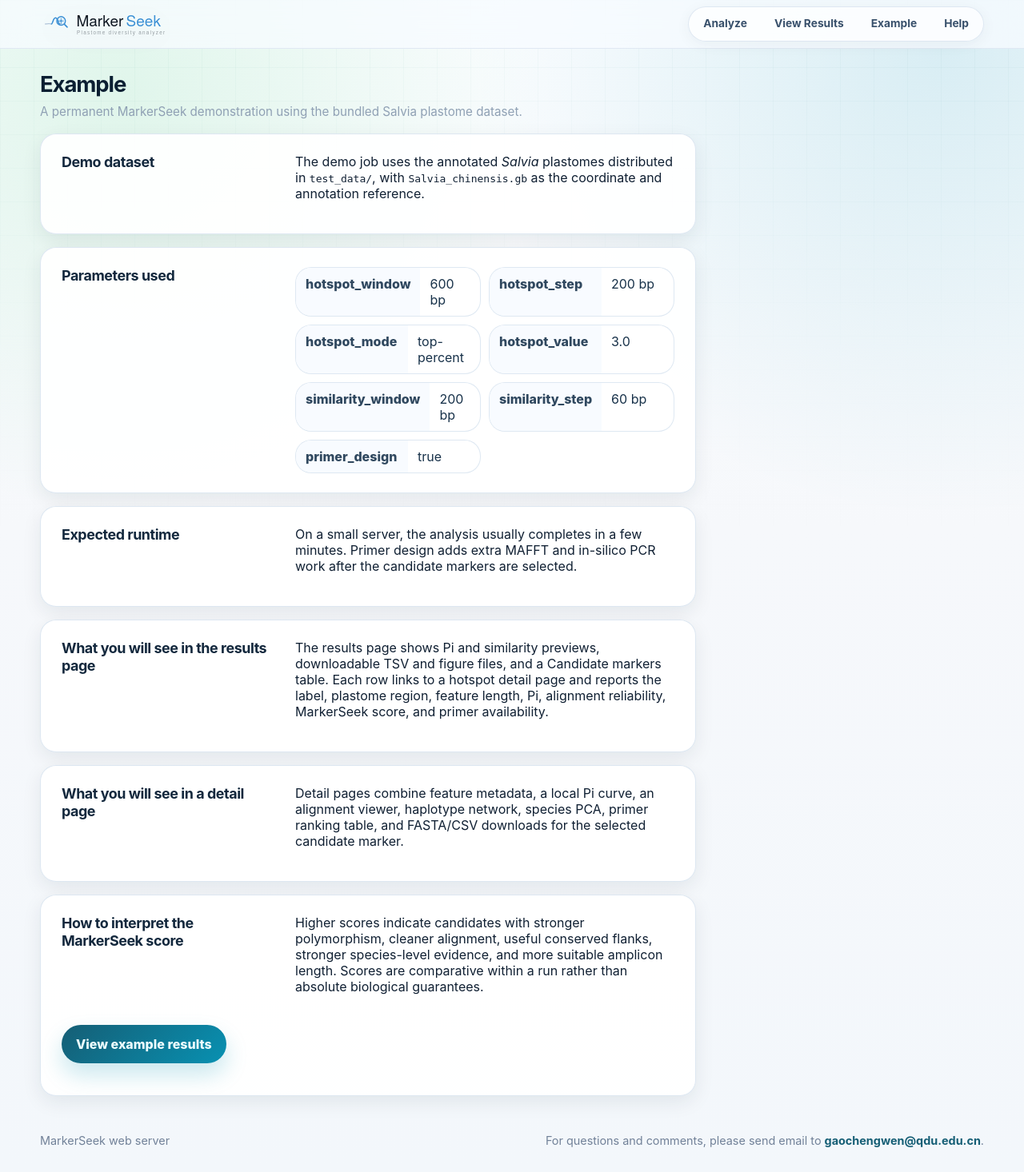
After one commit to gaochengwen/MarkerSeek, a FastAPI app: template src/markerseek/web/templates/example.html in a window 1280 px wide. The commit adds this page. Shown: the whole page at 80% size. Run offline with FastAPI, Linux system fonts and the light colour scheme; the template is opened without the code that fills it, so the values that code supplies are empty.

Commit message:
feat(web): polish result and detail pages with example route

```diff
--- a/src/markerseek/web/app.py
+++ b/src/markerseek/web/app.py
@@ -48,6 +48,13 @@ SUPPORTED_UPLOAD_SUFFIXES = {".gb", ".gbk", ".genbank"}
 JOB_STATUS_ORDER = {"queued", "running", "succeeded", "failed", "expired"}
 DOWNLOADABLE_FILES = set(RESULT_FILENAMES) | {"results.zip"}
 FEATURE_DATA_KEYS = ("pi_curve", "snp_positions", "indel_positions", "haplotype_network", "species_pca", "primers")
+INTRA_DEPENDENT_METRICS = {
+    "intraspecific_divergence",
+    "nearest_neighbor_discrimination",
+    "barcoding_gap",
+    "misclassification_risk",
+}
+INSUFFICIENT_REPLICATES_TEXT = "Insufficient replicates"
 
 MAX_FILES = 30
 MIN_FILES = 2
@@ -75,6 +82,8 @@ class WebSettings:
 
 settings = WebSettings()
 templates = Jinja2Templates(directory=str(TEMPLATE_DIR))
+templates.env.filters["fmt2"] = lambda value: format_template_number(value, digits=2)
+templates.env.filters["is_na"] = lambda value: is_na_value(value)
 
 JOB_QUEUE: queue.Queue[str] = queue.Queue()
 DB_LOCK = threading.Lock()
@@ -143,10 +152,14 @@ def init_db() -> None:
                 params_json TEXT NOT NULL,
                 input_files_json TEXT NOT NULL,
                 reference_file TEXT,
-                error TEXT
+                error TEXT,
+                permanent INTEGER NOT NULL DEFAULT 0
             )
             """
         )
+        columns = {row[1] for row in conn.execute("PRAGMA table_info(jobs)").fetchall()}
+        if "permanent" not in columns:
+            conn.execute("ALTER TABLE jobs ADD COLUMN permanent INTEGER NOT NULL DEFAULT 0")
         conn.commit()
 
 
@@ -175,6 +188,7 @@ def create_job_record(
     params: dict[str, Any],
     input_files: list[str],
     reference_file: str | None,
+    permanent: bool = False,
 ) -> None:
     now = utcnow()
     expires_at = now + timedelta(days=settings.retention_days)
@@ -182,9 +196,9 @@ def create_job_record(
         """
         INSERT INTO jobs (
             job_id, status, project_name, created_at, updated_at, expires_at,
-            params_json, input_files_json, reference_file
+            params_json, input_files_json, reference_file, permanent
         )
-        VALUES (?, ?, ?, ?, ?, ?, ?, ?, ?)
+        VALUES (?, ?, ?, ?, ?, ?, ?, ?, ?, ?)
         """,
         (
             job_id,
@@ -192,10 +206,11 @@ def create_job_record(
             project_name,
             isoformat(now),
             isoformat(now),
-            isoformat(expires_at),
+            "permanent" if permanent else isoformat(expires_at),
             json.dumps(params, sort_keys=True),
             json.dumps(input_files),
             reference_file,
+            1 if permanent else 0,
         ),
     )
 
@@ -340,15 +355,41 @@ def display_job_params(params: dict[str, Any]) -> list[tuple[str, Any]]:
     return [(labels.get(key, key), params[key]) for key in ordered_keys if key not in hidden]
 
 
+def is_na_value(value: Any) -> bool:
+    if value is None:
+        return True
+    if isinstance(value, str):
+        return value.strip().upper() in {"", "NA", "NAN", "NONE", "NULL"}
+    if isinstance(value, float):
+        return math.isnan(value)
+    return False
+
+
+def format_template_number(value: Any, *, digits: int = 2) -> str:
+    if is_na_value(value):
+        return "NA"
+    if isinstance(value, bool):
+        return str(value)
+    try:
+        numeric = float(value)
+    except (TypeError, ValueError):
+        return str(value)
+    return f"{numeric:.{digits}f}"
+
+
 def read_marker_feature_rows(job_id: str) -> list[dict[str, str | bool]]:
-    path = outputs_dir(job_id) / "Marker_features.tsv"
+    path = outputs_dir(job_id) / "candidate_marker_features.tsv"
     if not path.exists():
         return []
     with path.open(newline="", encoding="utf-8") as handle:
         rows = list(csv.DictReader(handle, delimiter="\t"))
+    visible_rows: list[dict[str, str | bool]] = []
     for row in rows:
         row["has_detail"] = (feature_payload_dir(job_id) / f"{feature_id_safe(row.get('feature_id', ''))}.json").exists()
-    return rows
+        row["has_missing_replicate_metrics"] = any(is_na_value(row.get(metric)) for metric in INTRA_DEPENDENT_METRICS)
+        if row["has_detail"]:
+            visible_rows.append(row)
+    return visible_rows
 
 
 def load_feature_payload(job_id: str, feature_id: str) -> tuple[dict[str, Any], dict[str, Any]]:
@@ -635,6 +676,7 @@ def row_to_job(row: sqlite3.Row) -> dict[str, Any]:
         "input_files": input_files,
         "reference_file": row["reference_file"],
         "error": row["error"],
+        "permanent": bool(row["permanent"]),
     }
 
 
@@ -694,8 +736,10 @@ def recover_unfinished_jobs() -> None:
 
 def cleanup_expired_jobs() -> None:
     now = utcnow()
-    rows = db_fetchall("SELECT job_id, status, expires_at FROM jobs WHERE status != 'expired'")
+    rows = db_fetchall("SELECT job_id, status, expires_at, permanent FROM jobs WHERE status != 'expired'")
     for row in rows:
+        if row["permanent"]:
+            continue
         try:
             expired = parse_iso(row["expires_at"]) <= now
         except ValueError:
@@ -936,6 +980,7 @@ def result_page(request: Request, job_id: str) -> HTMLResponse:
         if (outputs_dir(job_id) / name).exists()
     ]
     feature_rows = read_marker_feature_rows(job_id) if job["status"] == "succeeded" else []
+    show_replicate_hint = any(row.get("has_missing_replicate_metrics") for row in feature_rows)
     return templates.TemplateResponse(
         request,
         "result.html",
@@ -946,9 +991,15 @@ def result_page(request: Request, job_id: str) -> HTMLResponse:
             "manifest": manifest,
             "available_files": sorted(available_files),
             "feature_rows": feature_rows,
+            "show_replicate_hint": show_replicate_hint,
             "refresh": job["status"] in {"queued", "running"},
         },
     )
+
+
+@app.get("/analyzer/example", response_class=HTMLResponse)
+def example_page(request: Request) -> HTMLResponse:
+    return templates.TemplateResponse(request, "example.html", {"demo_job_id": "MSK-EXAMPLE-DEMO"})
 
 
 @app.get("/analyzer/results/{job_id}/feature/{feature_id:path}/data.json")
--- a/src/markerseek/web/static/style.css
+++ b/src/markerseek/web/static/style.css
@@ -1277,6 +1277,41 @@ figure,
   overflow-wrap: anywhere;
 }
 
+.parameter-grid {
+  display: grid;
+  grid-template-columns: repeat(2, minmax(0, 1fr));
+  gap: 10px;
+  margin: 0;
+}
+
+.parameter-item {
+  display: grid;
+  grid-template-columns: minmax(140px, max-content) minmax(0, 1fr);
+  min-width: 0;
+  border: 1px solid rgba(220, 230, 241, 0.92);
+  border-radius: var(--radius-sm);
+  background: rgba(255, 255, 255, 0.78);
+  overflow: hidden;
+}
+
+.parameter-item dt,
+.parameter-item dd {
+  margin: 0;
+  padding: 10px 12px;
+}
+
+.parameter-item dt {
+  color: #30485f;
+  font-weight: 800;
+  background: #f8fbff;
+}
+
+.parameter-item dd {
+  min-width: 0;
+  color: #18324a;
+  overflow-wrap: anywhere;
+}
+
 .figure-grid {
   display: grid;
   grid-template-columns: repeat(2, minmax(0, 1fr));
--- a/src/markerseek/web/templates/base.html
+++ b/src/markerseek/web/templates/base.html
@@ -17,6 +17,7 @@
       <nav class="nav-links" aria-label="Primary">
         <a href="/markerseek">Analyze</a>
         <a href="/analyzer/view">View Results</a>
+        <a href="/analyzer/example">Example</a>
         <a href="/analyzer/help">Help</a>
       </nav>
     </div>
--- /dev/null
+++ b/src/markerseek/web/templates/example.html
@@ -0,0 +1,49 @@
+{% extends "base.html" %}
+{% block title %}Example - MarkerSeek{% endblock %}
+{% block content %}
+<section class="narrow-page example-page">
+  <div class="section-heading">
+    <h1>Example</h1>
+    <p>A permanent MarkerSeek demonstration using the bundled Salvia plastome dataset.</p>
+  </div>
+
+  <section class="form-section">
+    <h2>Demo dataset</h2>
+    <p>The demo job uses the annotated <em>Salvia</em> plastomes distributed in <code>test_data/</code>, with <code>Salvia_chinensis.gb</code> as the coordinate and annotation reference.</p>
+  </section>
+
+  <section class="form-section">
+    <h2>Parameters used</h2>
+    <dl class="parameter-grid">
+      <div class="parameter-item"><dt>hotspot_window</dt><dd>600 bp</dd></div>
+      <div class="parameter-item"><dt>hotspot_step</dt><dd>200 bp</dd></div>
+      <div class="parameter-item"><dt>hotspot_mode</dt><dd>top-percent</dd></div>
+      <div class="parameter-item"><dt>hotspot_value</dt><dd>3.0</dd></div>
+      <div class="parameter-item"><dt>similarity_window</dt><dd>200 bp</dd></div>
+      <div class="parameter-item"><dt>similarity_step</dt><dd>60 bp</dd></div>
+      <div class="parameter-item"><dt>primer_design</dt><dd>true</dd></div>
+    </dl>
+  </section>
+
+  <section class="form-section">
+    <h2>Expected runtime</h2>
+    <p>On a small server, the analysis usually completes in a few minutes. Primer design adds extra MAFFT and in-silico PCR work after the candidate markers are selected.</p>
+  </section>
+
+  <section class="form-section">
+    <h2>What you will see in the results page</h2>
+    <p>The results page shows Pi and similarity previews, downloadable TSV and figure files, and a Candidate markers table. Each row links to a hotspot detail page and reports the label, plastome region, feature length, Pi, alignment reliability, MarkerSeek score, and primer availability.</p>
+  </section>
+
+  <section class="form-section">
+    <h2>What you will see in a detail page</h2>
+    <p>Detail pages combine feature metadata, a local Pi curve, an alignment viewer, haplotype network, species PCA, primer ranking table, and FASTA/CSV downloads for the selected candidate marker.</p>
+  </section>
+
+  <section class="form-section">
+    <h2>How to interpret the MarkerSeek score</h2>
+    <p>Higher scores indicate candidates with stronger polymorphism, cleaner alignment, useful conserved flanks, stronger species-level evidence, and more suitable amplicon length. Scores are comparative within a run rather than absolute biological guarantees.</p>
+    <p><a class="button-link" href="/analyzer/results/{{ demo_job_id }}">View example results</a></p>
+  </section>
+</section>
+{% endblock %}
```
Also changed, not shown: other parts of src/markerseek/web/static/style.css (+57 -5 lines), src/markerseek/web/static/feature_detail.css (+19 -0 lines), src/markerseek/web/static/feature_detail.js (+49 -16 lines), src/markerseek/web/templates/feature_detail.html (+14 -8 lines), src/markerseek/web/templates/result.html (+26 -21 lines), tests/test_feature_detail.py (+2 -2 lines), tests/test_web.py (+63 -4 lines).
